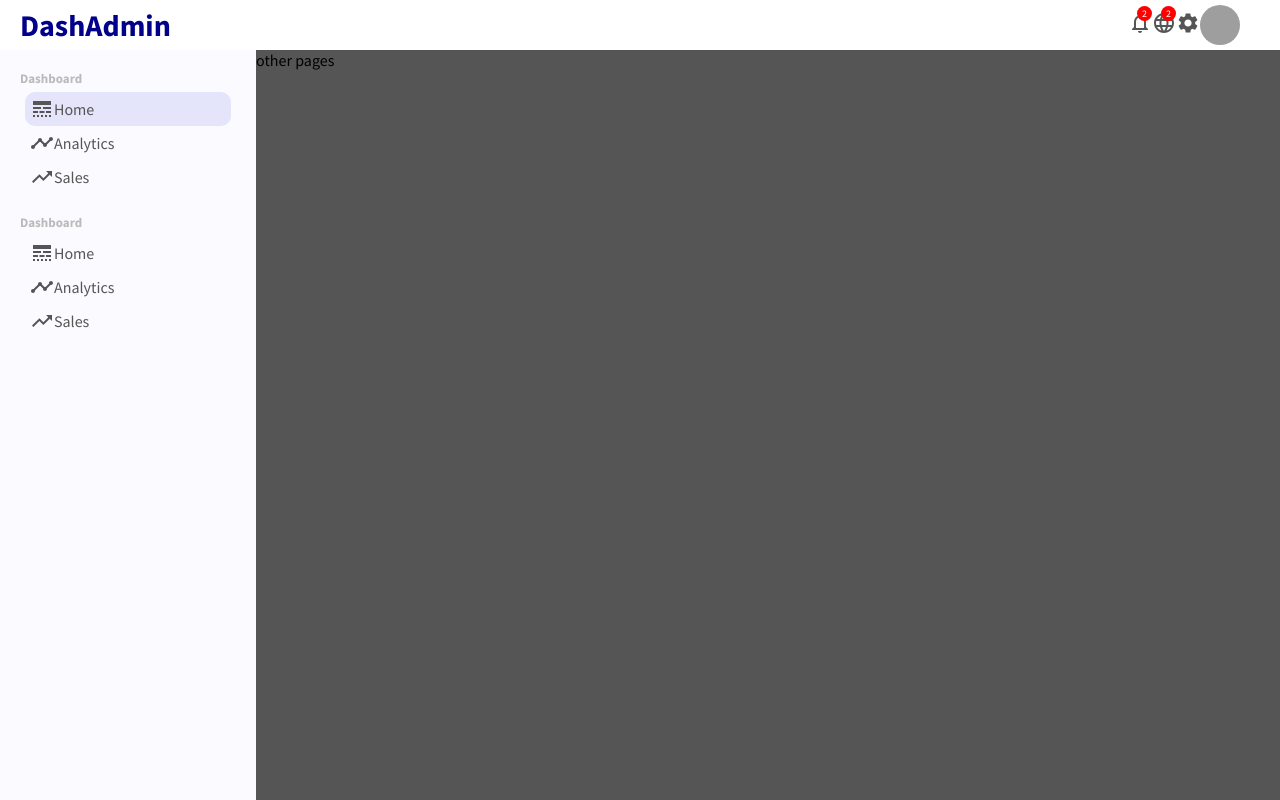
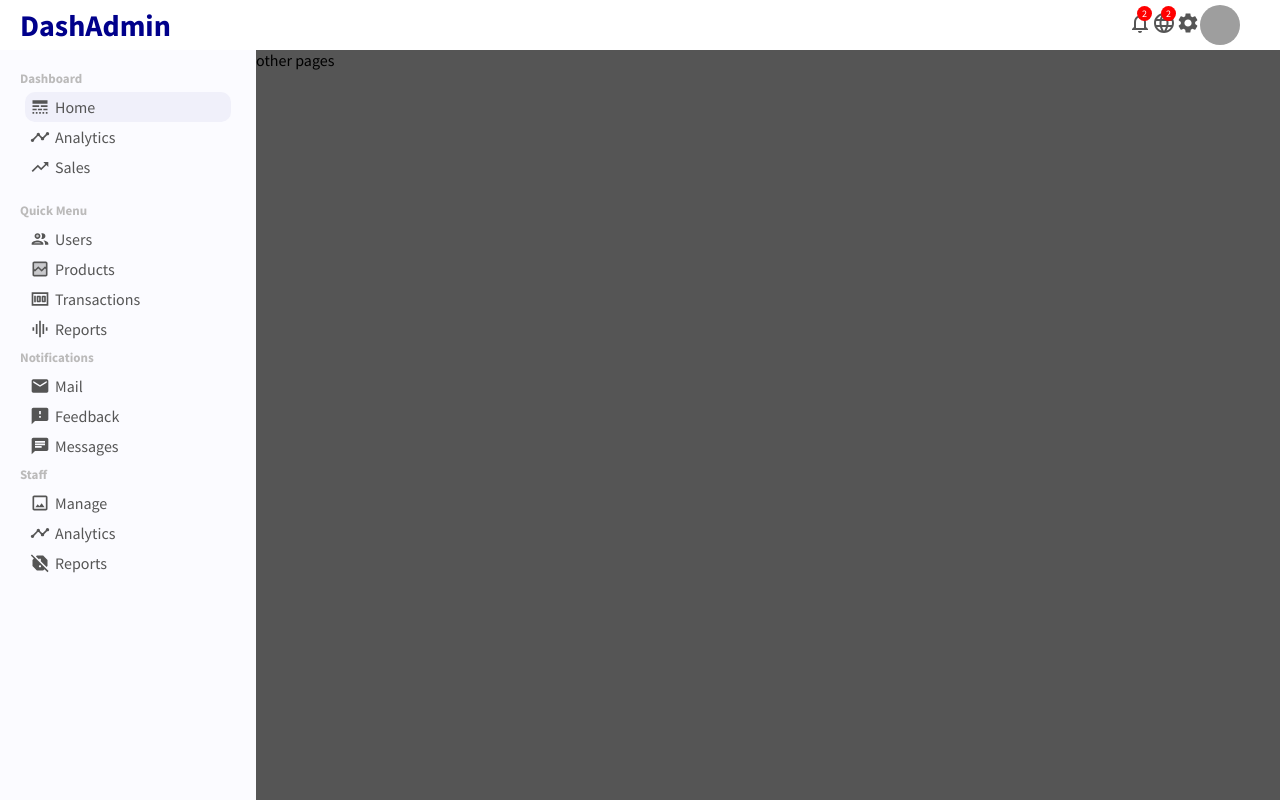
Before and after one commit to Adedipupo/dashboard, a React (Create React App) app: page / in a window 1280 px wide. Built offline with nearby package versions, Linux system fonts and the light colour scheme; grey boxes are pictures that could not be loaded.

Commit message:
sidebar wip

```diff
--- a/src/components/sidebar/Sidebar.jsx
+++ b/src/components/sidebar/Sidebar.jsx
@@ -1,4 +1,5 @@
-import { LineStyle, Timeline, TrendingUp } from "@material-ui/icons";
+import { ModalManager } from "@material-ui/core";
+import { BrokenImageTwoTone, Chat, CropOriginalOutlined, Feedback, GraphicEq, LineStyle, Mail, Money, MoneyOutlined, PeopleOutlineTwoTone, PeopleTwoTone, ReportOff, ReportTwoTone, Timeline, TrendingUp } from "@material-ui/icons";
 import "./sidebar.css";
 
 export default function Sidebar() {
@@ -23,19 +24,57 @@ export default function Sidebar() {
               </ul>
           </div>
           <div className="sideMenu">
-              <h3 className="sidebarTitle">Dashboard</h3>
+              <h3 className="sidebarTitle">Quick Menu</h3>
               <ul className="sidebarList">
                   <li className="sidebarListItem">
-                    <LineStyle className="sidebarIcon"/>
-                    Home
+                    <PeopleOutlineTwoTone className="sidebarIcon"/>
+                    Users
+                  </li>
+                  <li className="sidebarListItem">
+                    <BrokenImageTwoTone className="sidebarIcon"/>
+                    Products
+                  </li>
+                  <li className="sidebarListItem">
+                    <MoneyOutlined className="sidebarIcon"/>
+                    Transactions
+                  </li>
+                  <li className="sidebarListItem">
+                    <GraphicEq className="sidebarIcon"/>
+                    Reports
+                  </li>
+              </ul>
+          </div>
+          <div className="sideMenu">
+              <h3 className="sidebarTitle">Notifications</h3>
+              <ul className="sidebarList">
+                  <li className="sidebarListItem">
+                    <Mail className="sidebarIcon"/>
+                    Mail
+                  </li>
+                  <li className="sidebarListItem">
+                    <Feedback className="sidebarIcon"/>
+                    Feedback
+                  </li>
+                  <li className="sidebarListItem">
+                    <Chat className="sidebarIcon"/>
+                    Messages
+                  </li>
+              </ul>
+          </div>
+          <div className="sideMenu">
+              <h3 className="sidebarTitle">Staff</h3>
+              <ul className="sidebarList">
+                  <li className="sidebarListItem">
+                    <CropOriginalOutlined className="sidebarIcon"/>
+                    Manage
                   </li>
                   <li className="sidebarListItem">
                     <Timeline className="sidebarIcon"/>
                     Analytics
                   </li>
                   <li className="sidebarListItem">
-                    <TrendingUp className="sidebarIcon"/>
-                    Sales
+                    <ReportOff className="sidebarIcon"/>
+                    Reports
                   </li>
               </ul>
           </div>
--- a/src/components/sidebar/sidebar.css
+++ b/src/components/sidebar/sidebar.css
@@ -29,5 +29,9 @@
 }
 .sidebarListItem.active,
 .sidebarListItem:hover{
-    background-color:rgb(228, 228, 250)
+    background-color:rgb(240, 240, 250)
 }
+.sidebarIcon{
+    margin-right: 5px;
+    font-size: 20px !important;
+}
```
